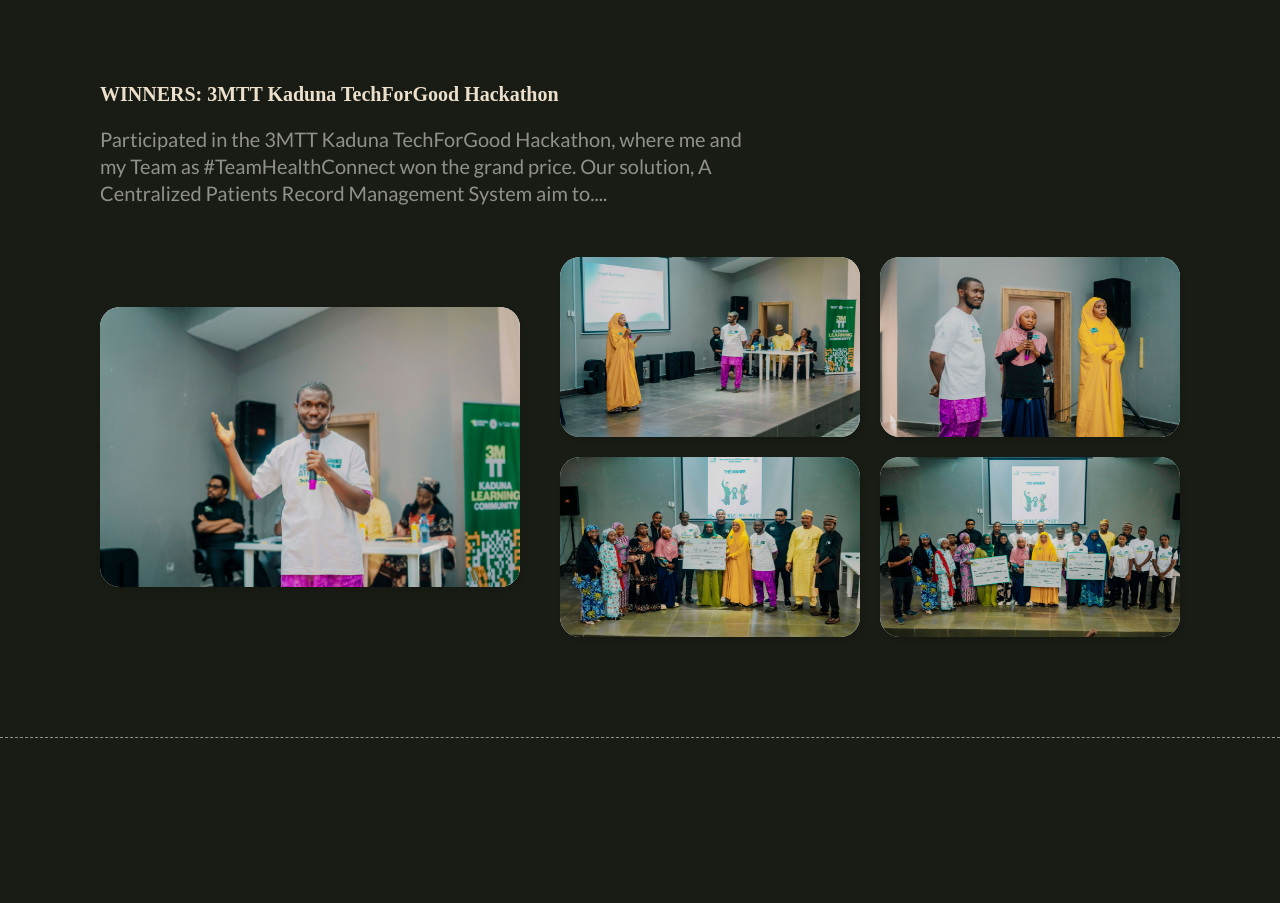
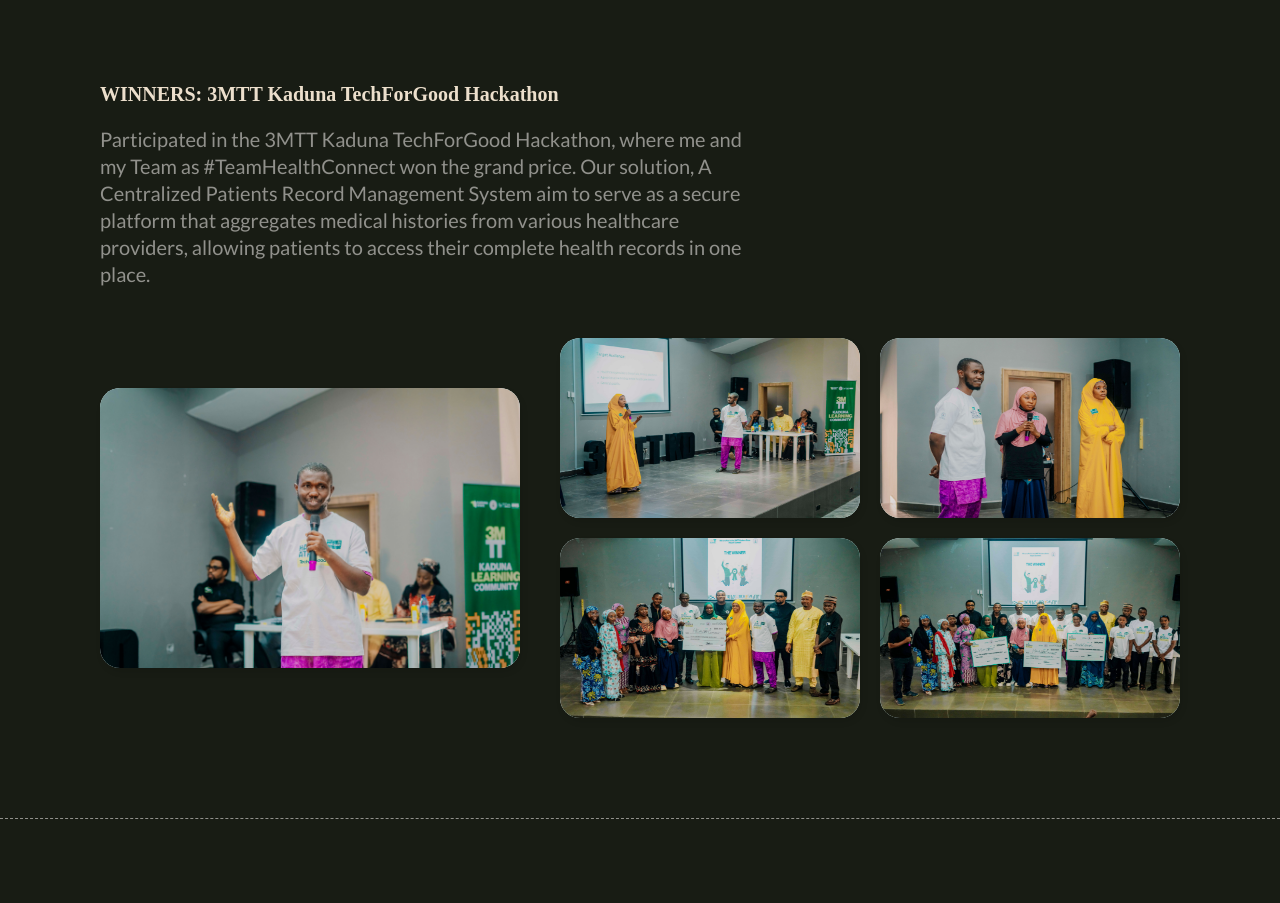
Before and after one commit to adamulab/portfolio, a React (Vite) app: page / in a window 1280 px wide. Shown: the part 7740-8643 px from the top of the page. Built offline with nearby package versions, Linux system fonts and the light colour scheme; a web font is replaced by a local one.

Commit message:
add to winner text

```diff
--- a/src/components/winner/Winner.jsx
+++ b/src/components/winner/Winner.jsx
@@ -15,7 +15,10 @@ function Winner() {
           <p>
             Participated in the 3MTT Kaduna TechForGood Hackathon, where me and
             my Team as #TeamHealthConnect won the grand price. Our solution, A
-            Centralized Patients Record Management System aim to....
+            Centralized Patients Record Management System aim to serve as a
+            secure platform that aggregates medical histories from various
+            healthcare providers, allowing patients to access their complete
+            health records in one place.
           </p>
         </div>
         <div className="content">
```
